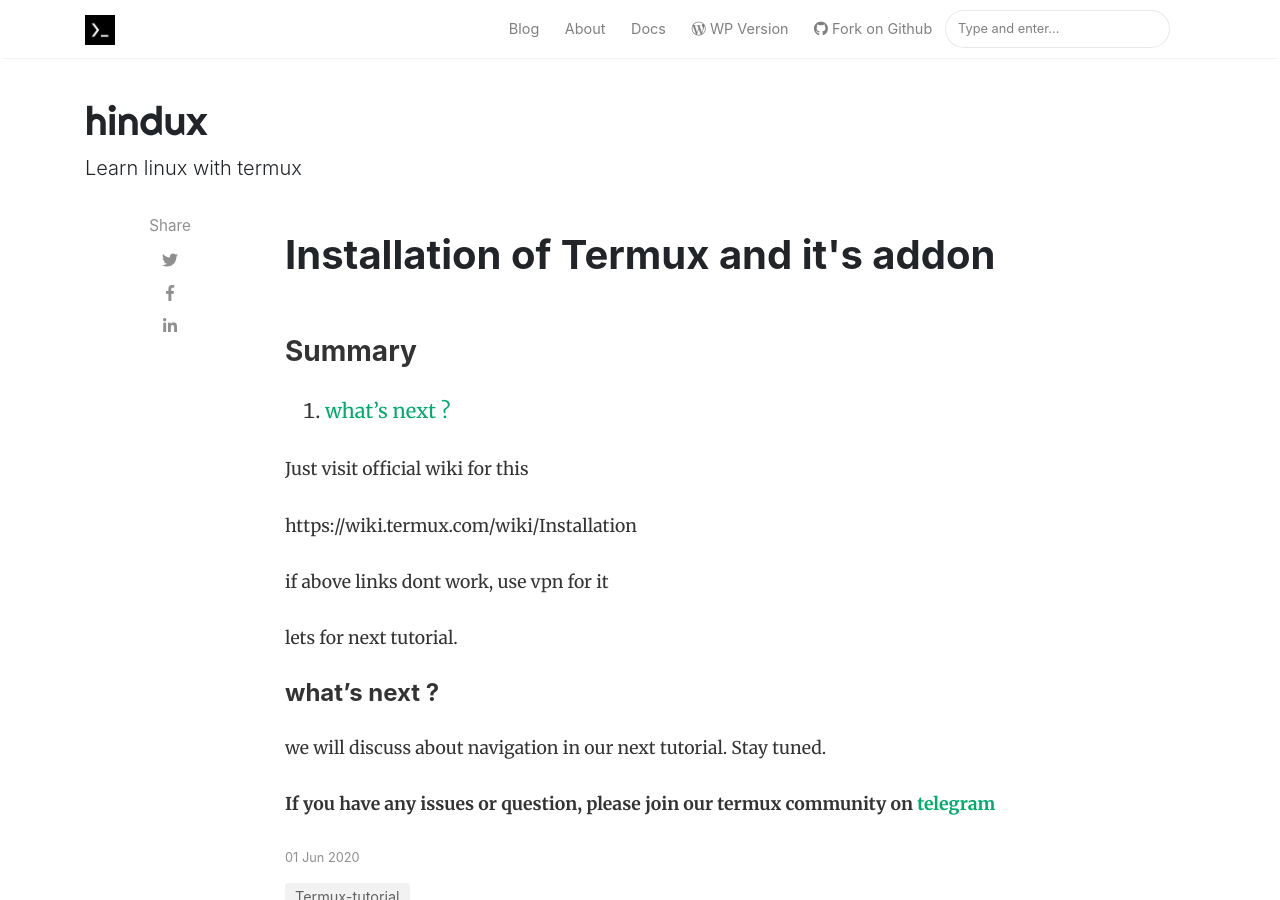
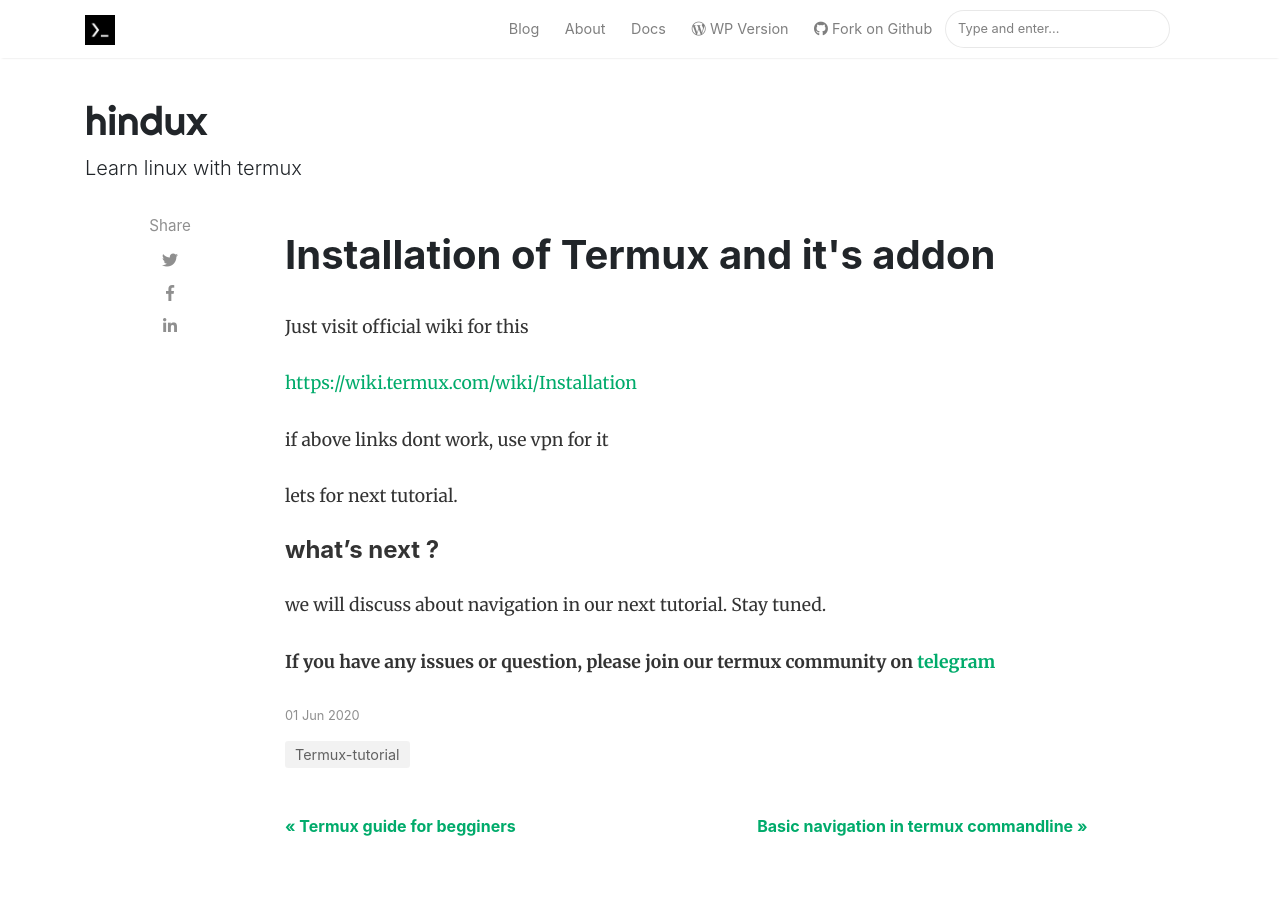
Before and after one commit to hindux/hindux.github.io, a Jekyll site: the page built from _posts/2020-06-01-How-to-install-termux.md, in a window 1280 px wide and 900 px high. Built offline with Jekyll 4.4.1, drawn with Linux system fonts in a browser that asks for light colours; nearby versions of some CDN libraries; part of the change alters nothing that is shown.

```diff
--- a/_posts/2020-06-01-How-to-install-termux.md
+++ b/_posts/2020-06-01-How-to-install-termux.md
@@ -5,7 +5,7 @@ description: "This guide explains about how to install termux apps and its addon
 categories: Termux-tutorial
 featured: false
 hidden: true
-toc: true
+toc: false
 nxt:
 prev: termux-tutorial-begginers
 comments: false
@@ -14,7 +14,7 @@ comments: false
 
 Just visit official wiki for this
 
-https://wiki.termux.com/wiki/Installation
+[https://wiki.termux.com/wiki/Installation](https://wiki.termux.com/wiki/Installation)
 
 if above links dont work, use vpn for it
 
```
